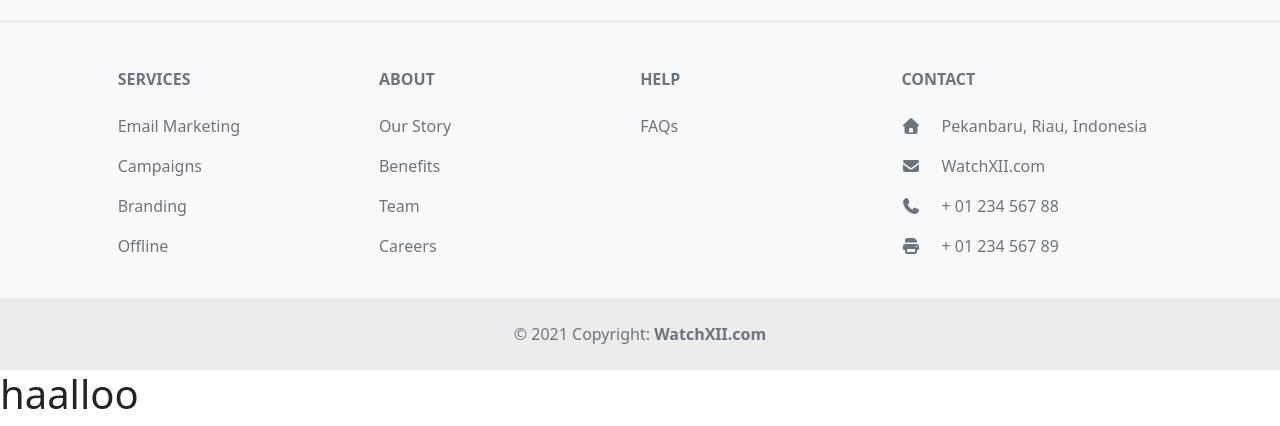
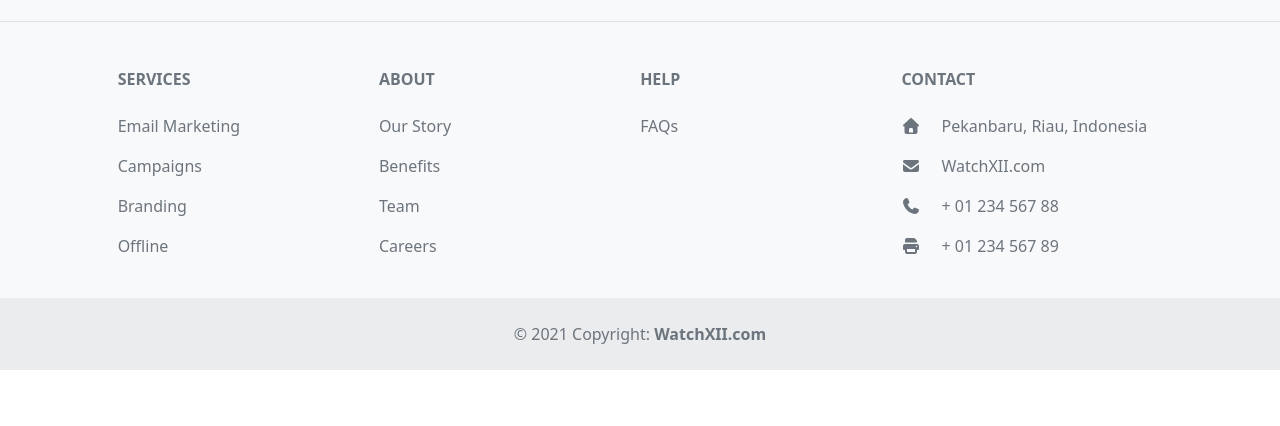
Before and after one commit to hadiid-studentcode/Website-WatchXII, a plain HTML site: page Website-WatchXII-master/index.html in a window 1280 px wide. Shown: the part 5118-5544 px from the top of the page. After the commit the page ends 5488 px from the top, so only its background shows below. Drawn offline with nearby package versions, Linux system fonts and the light colour scheme; files whose address does not match are found by name.

Commit message:
Update index.html

```diff
--- a/Website-WatchXII-master/index.html
+++ b/Website-WatchXII-master/index.html
@@ -337,7 +337,7 @@
                     style="height: 50px;"></a>
         </li>
     </ul> -->
-    <h1>haalloo</h1>
+
 
     <script src="/docs/5.1/dist/js/bootstrap.bundle.min.js" integrity="sha384-ka7Sk0Gln4gmtz2MlQnikT1wXgYsOg+OMhuP+IlRH9sENBO0LRn5q+8nbTov4+1p" crossorigin="anonymous"></script>
     <script src="https://cdn.jsdelivr.net/npm/bootstrap@5.1.3/dist/js/bootstrap.bundle.min.js" integrity="sha384-ka7Sk0Gln4gmtz2MlQnikT1wXgYsOg+OMhuP+IlRH9sENBO0LRn5q+8nbTov4+1p" crossorigin="anonymous"></script>
```
